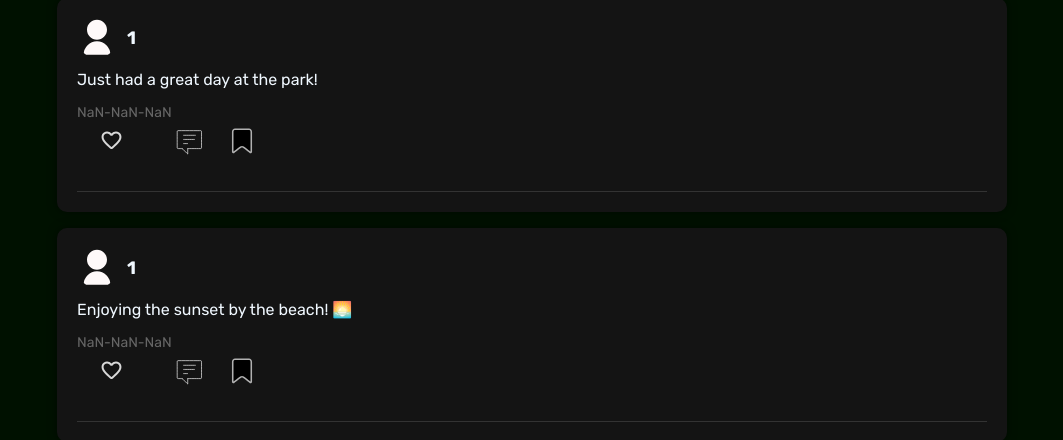
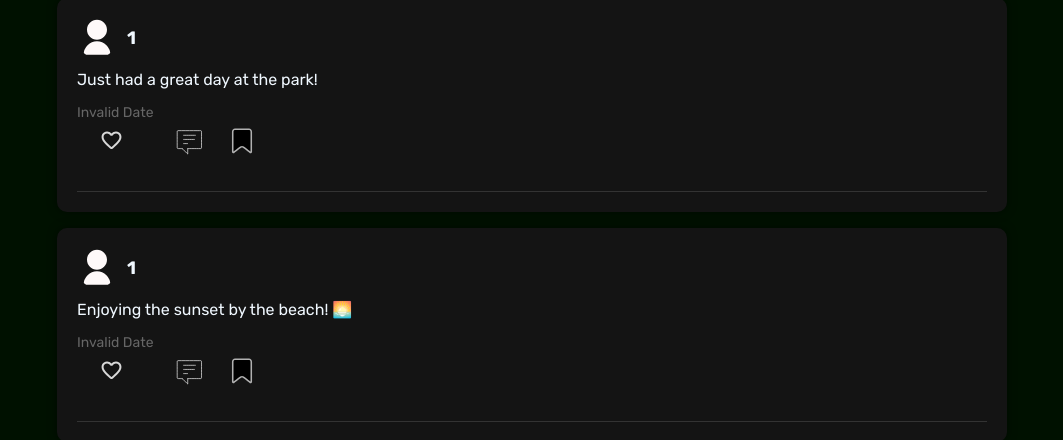
Before and after one commit to SirZosa/social-app-api-integrated, a React (Vite) app: page /user/1 in a window 1280 px wide. Shown: the part 393-833 px from the top of the page, without its empty margins (108-1171 px from the left). Built offline with nearby package versions, Linux system fonts and the light colour scheme; no server answers.

Commit message:
Time format changed

```diff
--- a/src/components/post/post.tsx
+++ b/src/components/post/post.tsx
@@ -38,10 +38,6 @@ export default function Post({
     const [isLiked, setIsLiked] = useState(is_liked)
     const [likeCount, setLikeCount] = useState(like_count)
     const [isSaved, setIsSaved] = useState(is_saved)
-    const date = new Date(date_created)
-    const year = date.getUTCFullYear()
-    const month = String(date.getUTCMonth() + 1).padStart(2, '0')
-    const day = String(date.getUTCDate()).padStart(2, '0')
     const navigate = useNavigate()
 
     async function handleLike(){
@@ -109,7 +105,7 @@ export default function Post({
             <div className="post-content-container" onClick={() => navigate(`/post/${post_id}`)}>
                 <p className="post-content">{content}</p>
                 {media_url && <img className="post-media" src={media_url} alt="post media" />}
-                <span className="date">{`${year}-${month}-${day}`}</span>
+                <span className="date">{new Date(date_created).toLocaleString()}</span>
             </div>
             <div className="icons">
                 <div className="likes-icon">
```
